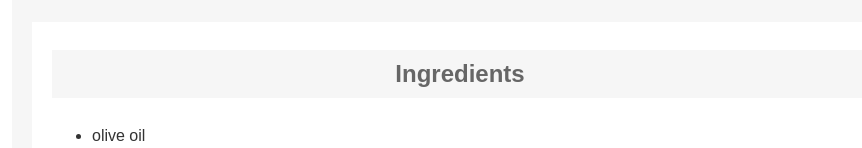
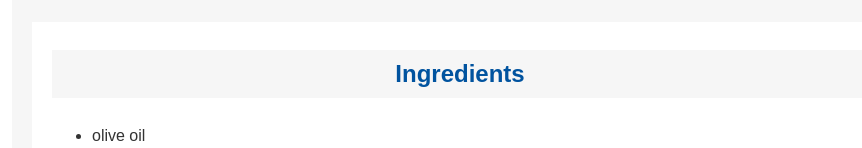
Before and after one commit to Bilal-eng/Assignment-1, a plain HTML site: page index.html in a window 1280 px wide. Shown: the part 554-702 px from the top of the page, without its empty margins (180-1042 px from the left). Drawn offline with Linux system fonts and the light colour scheme.

Commit message:
Add same color to h1 and h2

```diff
--- a/css/style.css
+++ b/css/style.css
@@ -19,7 +19,7 @@ body {
     overflow: hidden
 }
 
-h1 {
+h1, h2 {
     color: #00539F
 }
 
@@ -101,7 +101,6 @@ span:last-child {
 .method h2, .ingredients h2 {
     background: #F6F6F6;
     padding: 10px;
-    color: #666;
     text-align: center
 }
 
```
